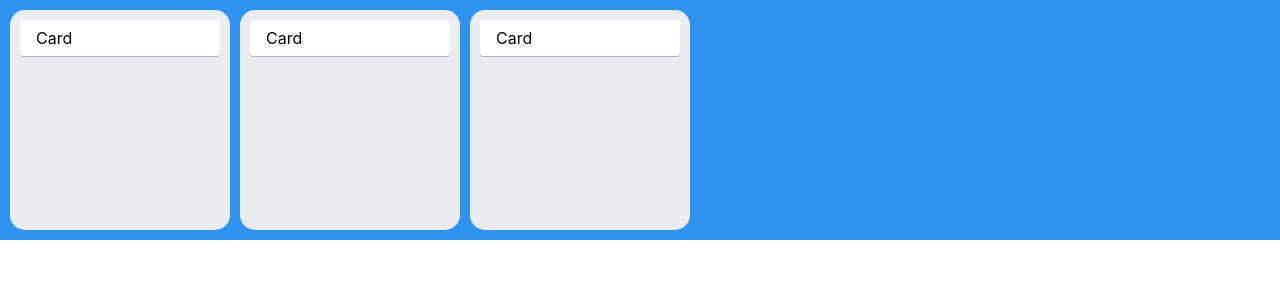
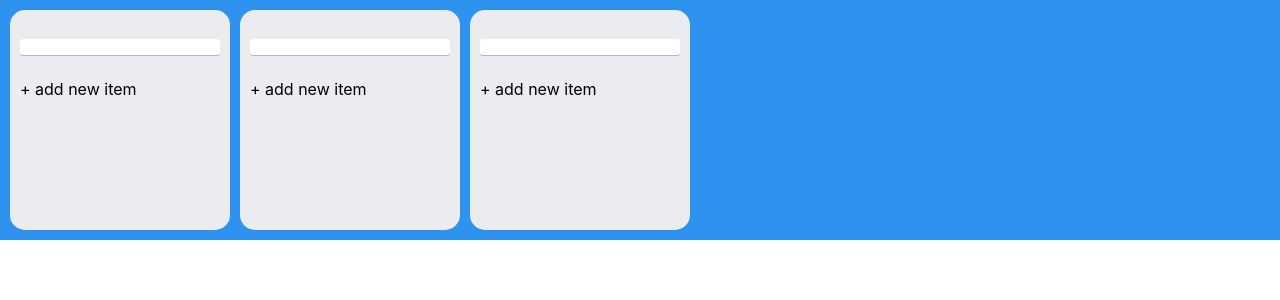
Before and after one commit to thornhell/cardmanager, a React (Create React App) app: page / in a window 1280 px wide. Shown: the top 300 px of the page. Built offline with nearby package versions, Linux system fonts and the light colour scheme.

Commit message:
Props added.

```diff
--- a/src/components/Card.tsx
+++ b/src/components/Card.tsx
@@ -1,9 +1,14 @@
 import React from 'react';
-import './card.css'
-const Card = () => {
+import './card.css';
+
+interface CardProps {
+    text: string;
+}
+
+const Card = ({text}:CardProps) => {
     return (
         <div className='card'>
-            Card
+            {text}
         </div>
     );
 };
--- a/src/components/Column.tsx
+++ b/src/components/Column.tsx
@@ -1,10 +1,16 @@
 import React from 'react';
 import './column.css'
 
-const Column = ({children}:React.PropsWithChildren<any>) => {
+interface ColumnProps {
+    text: string;
+}
+
+const Column = ({text, children}:React.PropsWithChildren<ColumnProps>) => {
     return (
         <div className='column'>
+            <h3>{text}</h3>
             {children}
+            + add new item
         </div>
     );
 };
```
